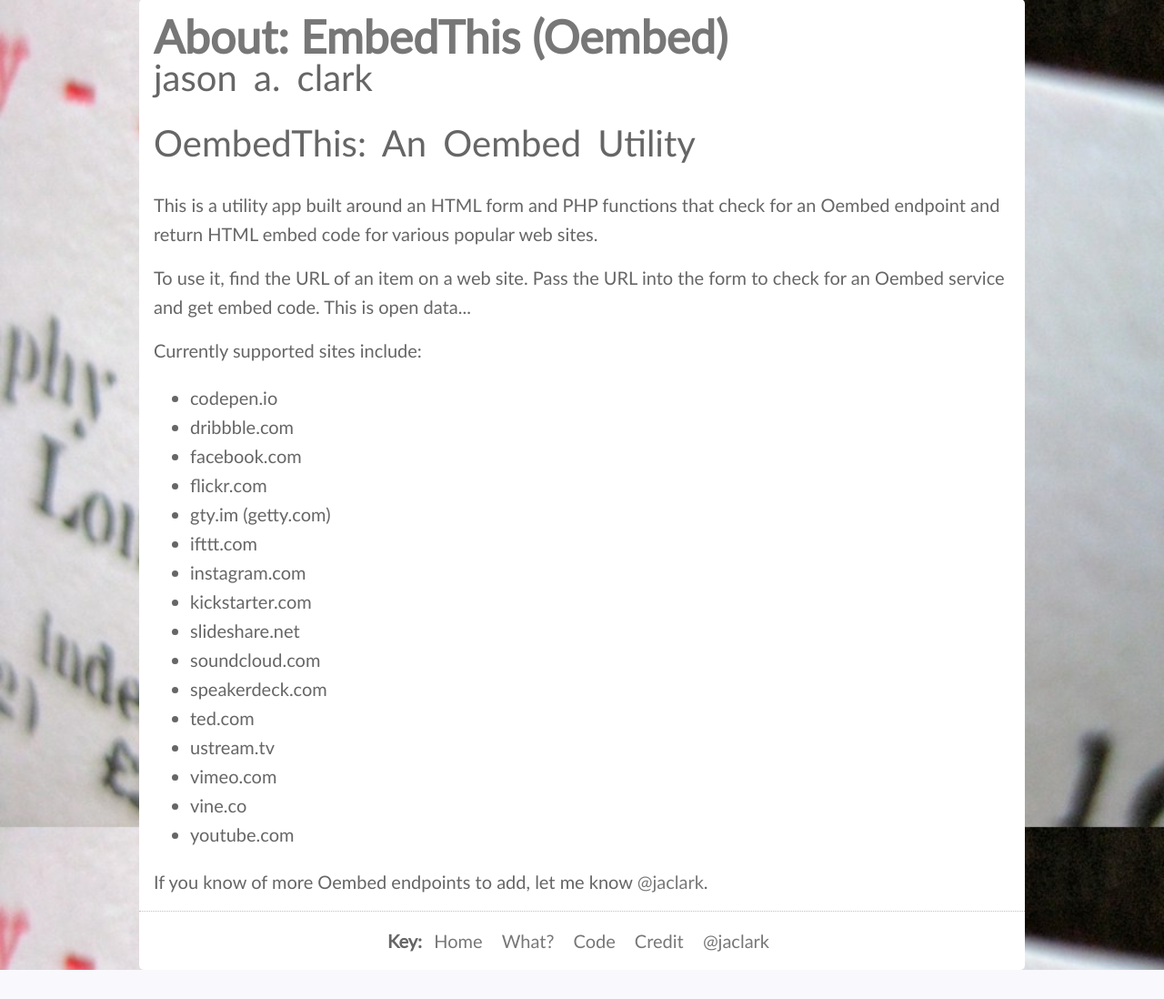
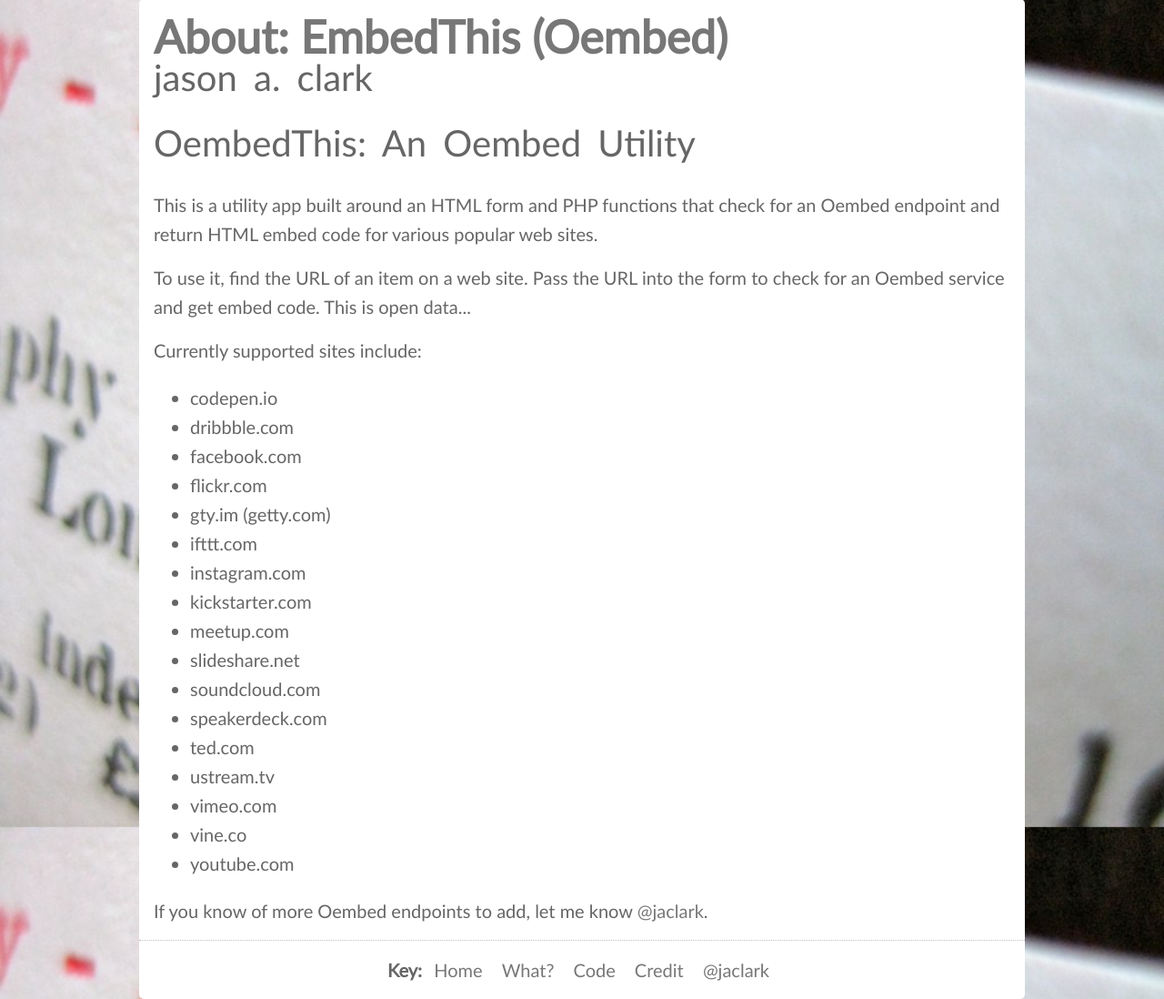
Before and after one commit to jasonclark/oembed-this, a PHP site: page /what.php in a window 1280 px wide. Shown: the part 51-1149 px from the top of the page at 91% size. Before the commit the page ends 1117 px from the top, so only its background shows below. Run offline with PHP 8.4, Linux system fonts and the light colour scheme.

Commit message:
added reference to meetup.com support

```diff
--- a/what.php
+++ b/what.php
@@ -52,6 +52,7 @@
   <li>ifttt.com</li>
   <li>instagram.com</li>
   <li>kickstarter.com</li>
+  <li>meetup.com</li>
   <li>slideshare.net</li>
   <li>soundcloud.com</li>
   <li>speakerdeck.com</li>
```
